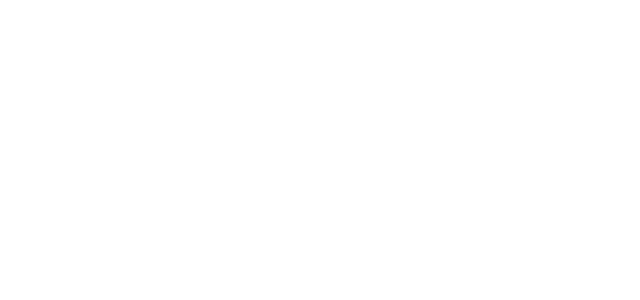
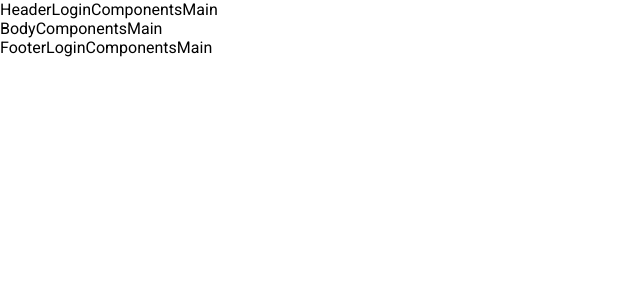
Before and after one commit to augustocesarsouza/react-shoope-app, a React (Vite) app: page /login in a window 1280 px wide. Before the commit this address had no page. Shown: the top 300 px of the page, without its empty margins (0-640 px from the left). Built offline with nearby package versions, Linux system fonts and the light colour scheme.

Commit message:
criei LoginComponents com seus components dentro para ter a rota 'login'

```diff
--- /dev/null
+++ b/src/Components/LoginComponents/BodyComponents/BodyComponentsMain/BodyComponentsMain.tsx
@@ -0,0 +1,9 @@
+const BodyComponentsMain = () => {
+  return (
+    <div>
+      <span>BodyComponentsMain</span>
+    </div>
+  );
+};
+
+export default BodyComponentsMain;
--- /dev/null
+++ b/src/Components/LoginComponents/FooterLoginComponents/FooterLoginComponentsMain/FooterLoginComponentsMain.tsx
@@ -0,0 +1,9 @@
+const FooterLoginComponentsMain = () => {
+  return (
+    <div>
+      <span>FooterLoginComponentsMain</span>
+    </div>
+  );
+};
+
+export default FooterLoginComponentsMain;
--- /dev/null
+++ b/src/Components/LoginComponents/HeaderLoginComponents/HeaderLoginComponentsMain/HeaderLoginComponentsMain.tsx
@@ -0,0 +1,9 @@
+const HeaderLoginComponentsMain = () => {
+  return (
+    <div>
+      <span>HeaderLoginComponentsMain</span>
+    </div>
+  );
+};
+
+export default HeaderLoginComponentsMain;
--- /dev/null
+++ b/src/Components/LoginComponents/LoginComponentMain/LoginComponentMain.tsx
@@ -0,0 +1,15 @@
+import BodyComponentsMain from '../BodyComponents/BodyComponentsMain/BodyComponentsMain';
+import FooterLoginComponentsMain from '../FooterLoginComponents/FooterLoginComponentsMain/FooterLoginComponentsMain';
+import HeaderLoginComponentsMain from '../HeaderLoginComponents/HeaderLoginComponentsMain/HeaderLoginComponentsMain';
+
+const LoginComponentMain = () => {
+  return (
+    <div>
+      <HeaderLoginComponentsMain></HeaderLoginComponentsMain>
+      <BodyComponentsMain></BodyComponentsMain>
+      <FooterLoginComponentsMain></FooterLoginComponentsMain>
+    </div>
+  );
+};
+
+export default LoginComponentMain;
--- a/src/Templates/AppContent/AppContent.tsx
+++ b/src/Templates/AppContent/AppContent.tsx
@@ -2,6 +2,7 @@ import * as Styled from './style';
 import { Routes, Route, useLocation } from 'react-router-dom';
 import { useEffect } from 'react';
 import Home from '../Home/Home';
+import LoginComponentMain from '../../Components/LoginComponents/LoginComponentMain/LoginComponentMain';
 
 const AppContent = () => {
   document.body.style.overflowY = 'none';
@@ -15,6 +16,8 @@ const AppContent = () => {
     <Styled.ContainerMain>
       <Routes>
         <Route path="/" element={<Home />} />
+        <Route path="/login" element={<LoginComponentMain />} />
+        {/* <Route path="/signup" element={<Home />} /> -> ESSE AQUI TEM QUE FAZER CADASTRO LÁ NO SITE PARA VER COMO QUE É GRAVA NO OBS */}
         {/* <Route path="/filme/:title" element={<SelectCinema />} /> */}
       </Routes>
     </Styled.ContainerMain>
```
